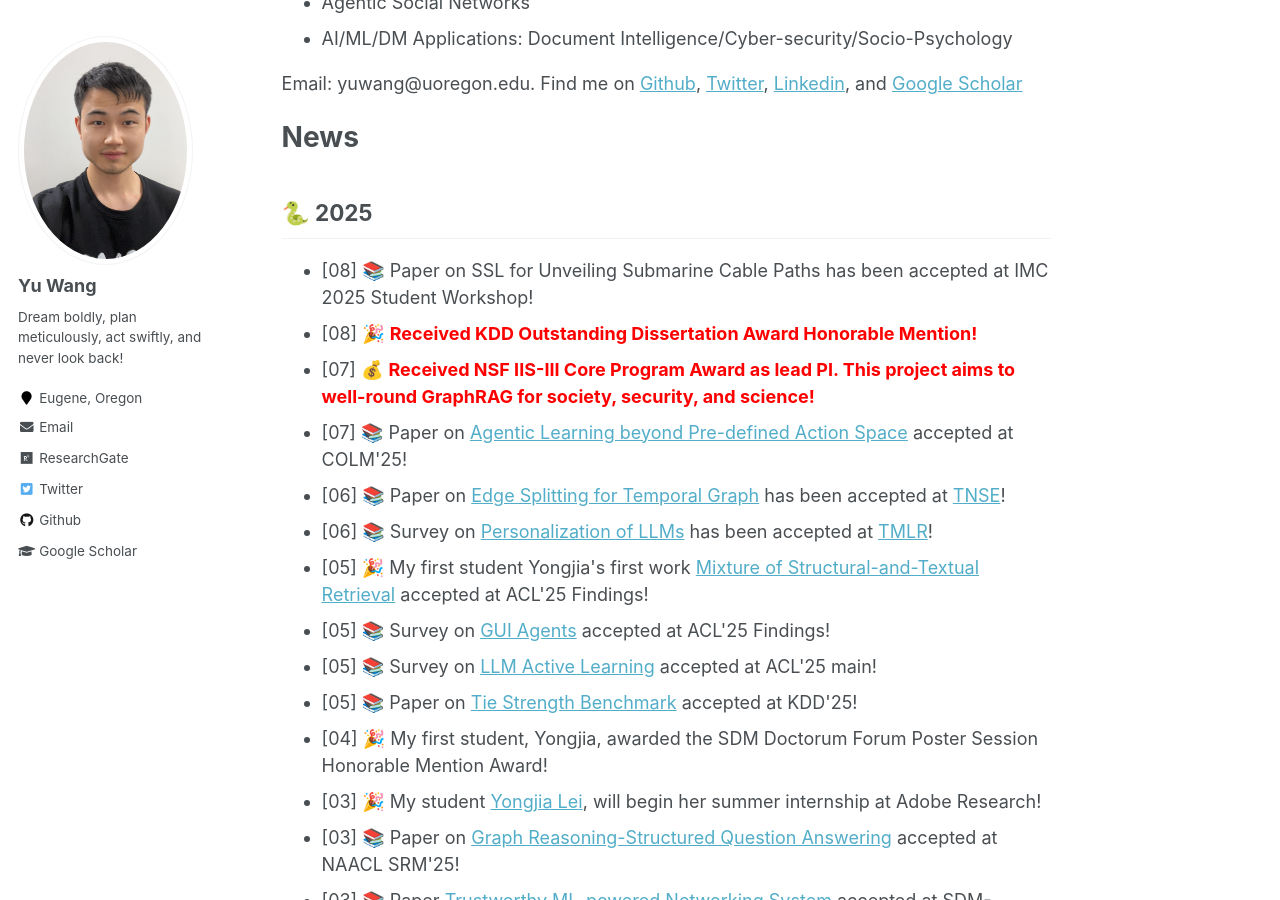
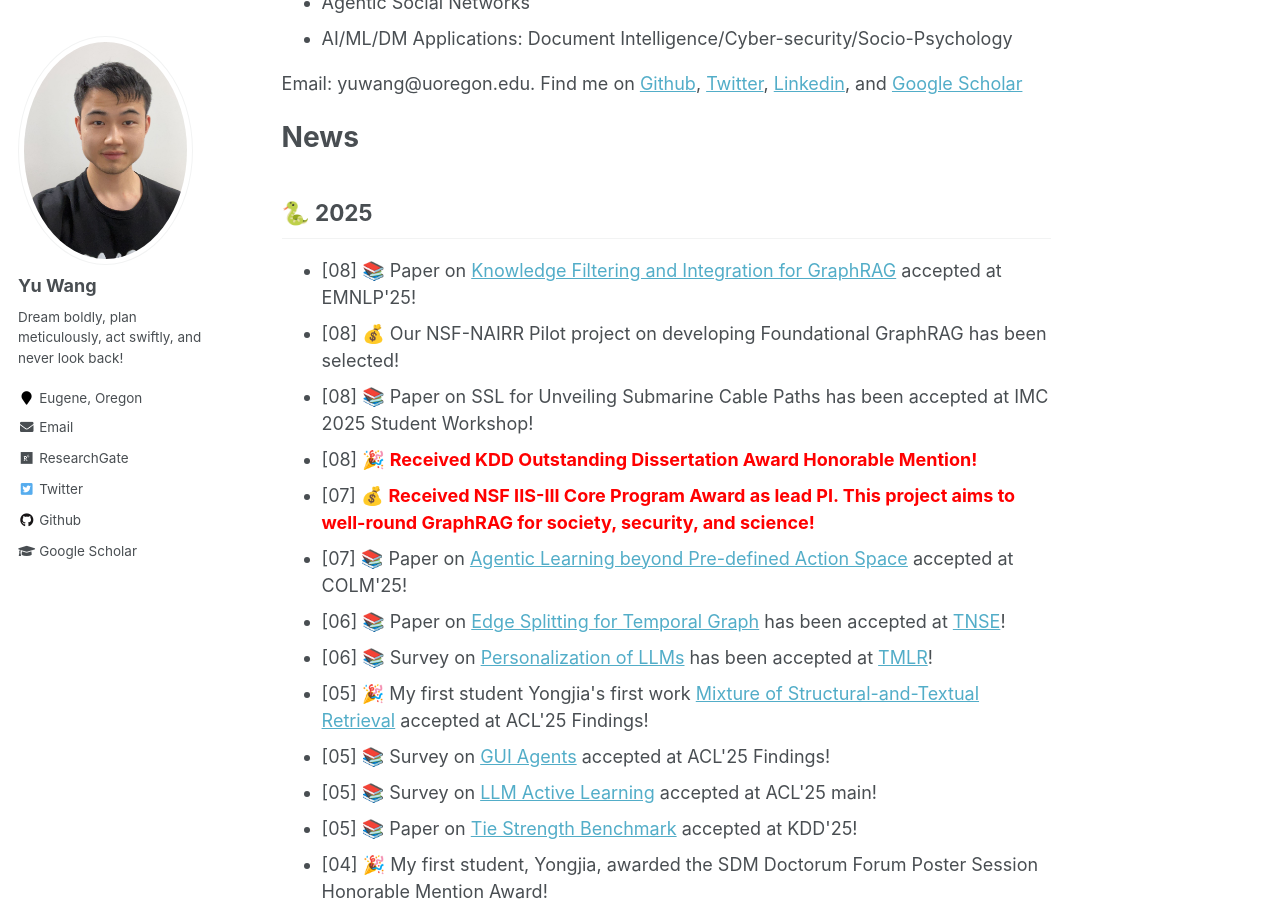
Before and after one commit to yuwang0103/yuwang0103.github.io, a Jekyll site: the page built from _pages/about.md, in a window 1280 px wide and 900 px high, scrolled down 680 px. Built offline with Jekyll 4.4.1, drawn with Linux system fonts in a browser that asks for light colours.

Commit message:
Update about.md

```diff
--- a/_pages/about.md
+++ b/_pages/about.md
@@ -34,6 +34,8 @@ News
 🐍 2025
 -----
 <ul>
+<li>[08] 📚 Paper on  <a href='https://arxiv.org/abs/2503.13804'>Knowledge Filtering and Integration for GraphRAG</a> accepted at EMNLP'25!</li>
+<li>[08] 💰 Our NSF-NAIRR Pilot project on developing Foundational GraphRAG has been selected!</li>
 <li>[08] 📚 Paper on SSL for Unveiling Submarine Cable Paths has been accepted at IMC 2025 Student Workshop!</li>
 <li>[08] 🎉 <span style="color:red"><b>Received KDD Outstanding Dissertation Award Honorable Mention!</b></span></li>
 <li>[07] 💰 <span style="color:red"><b>Received NSF IIS-III Core Program Award as lead PI. This project aims to well-round GraphRAG for society, security, and science!</b></span></li>
```
